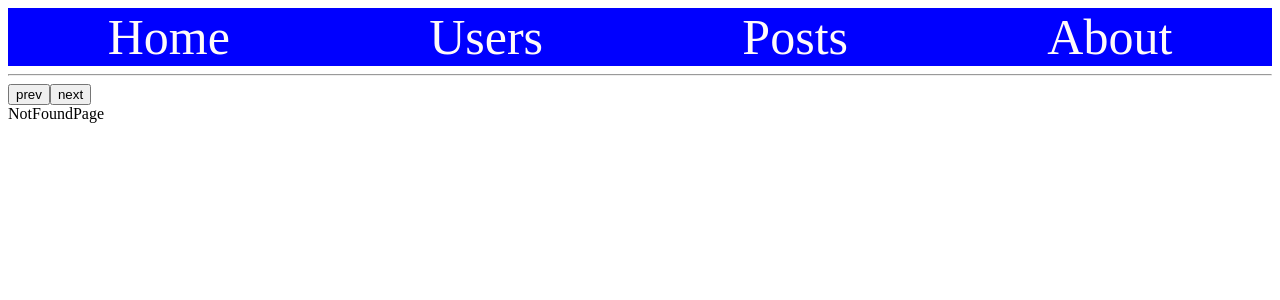
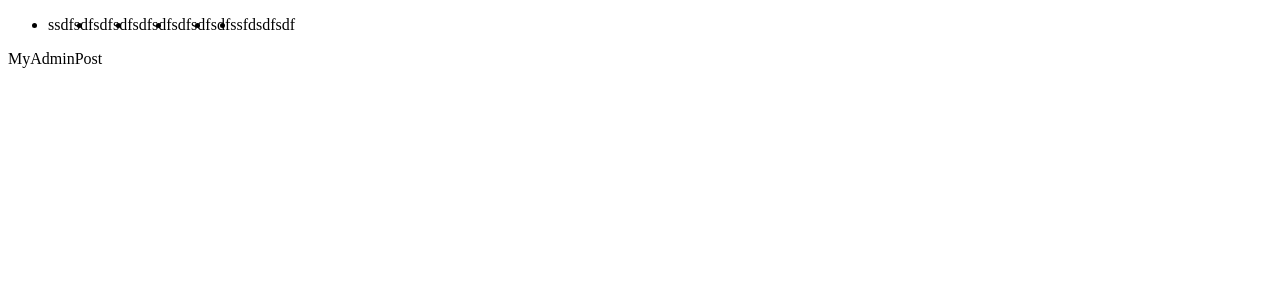
Before and after one commit to igorGavr/react-dec-2021, a React (Create React App) app: page /admin/post in a window 1280 px wide. Shown: the top 300 px of the page. Built offline with nearby package versions, Linux system fonts and the light colour scheme.

Commit message:
sdfsfsdf

```diff
--- a/src/App.js
+++ b/src/App.js
@@ -1,6 +1,8 @@
 import {Routes, Route, Navigate} from "react-router-dom";
 import {MainLayout} from "./layouts";
 import {AboutPage, HomePage, NotFoundPage, PostsPage, SinglePostPage, UsersPage} from "./pages";
+import {AdminLayout} from "./layouts/AdminLayout/AdminLayout";
+import {MyAdminPost} from "./pages/MyAdminPost/MyAdminPost";
 
 const App = () => {
     return (
@@ -15,6 +17,11 @@ const App = () => {
                 <Route path={'about'} element={<AboutPage/>}/>
                 <Route path={'*'} element={<NotFoundPage/>}/>
             </Route>
+
+            <Route path={'/admin'} element={<AdminLayout/>}>
+                <Route index element={<Navigate to={'post'}/>}/>
+                <Route path={'post'} element={<MyAdminPost/>}/>
+            </Route>
         </Routes>
     );
 };
--- a/src/components/Post/Post.js
+++ b/src/components/Post/Post.js
@@ -7,11 +7,11 @@ const Post = ({post}) => {
     const {id, title} = post;
     return (
         <div>
-            {/*{id} -- {title} <Button to={`${id}`} state={post}>get Details</Button>*/}
+            {id} -- {title} <Button to={`${id}`} state={post}>get Details</Button>
             {/*{id} -- {title} <button onClick={()=>navigate(id.toString(), {replace:true})}>go to users</button>*/}
-            <Link to={id.toString()} state={post} >
-                <button className={css.button}>{children}</button>
-            </Link>
+            {/*<Link to={id.toString()} state={post} >*/}
+            {/*    <button className={css.button}>{children}</button>*/}
+            {/*</Link>*/}
         </div>
     );
 };
--- /dev/null
+++ b/src/layouts/AdminLayout/AdminLayout.js
@@ -0,0 +1,21 @@
+import {Outlet} from "react-router-dom";
+
+const AdminLayout = () => {
+    return (
+        <div>
+            <div>
+                <ul style={{display:'flex'}}>
+                    <li>ssdfsdf</li>
+                    <li>sdfsdf</li>
+                    <li>sdfsdf</li>
+                    <li>sdfsdf</li>
+                    <li>sdfs</li>
+                    <li>sfdsdfsdf</li>
+                </ul>
+            </div>
+            <Outlet/>
+        </div>
+    );
+};
+
+export {AdminLayout};
--- /dev/null
+++ b/src/pages/MyAdminPost/MyAdminPost.js
@@ -0,0 +1,9 @@
+const MyAdminPost = () => {
+    return (
+        <div>
+            MyAdminPost
+        </div>
+    );
+};
+
+export {MyAdminPost};
--- a/src/pages/PostsPage/PostsPage.js
+++ b/src/pages/PostsPage/PostsPage.js
@@ -13,6 +13,7 @@ const PostsPage = () => {
     return (
         <div style={{display:'flex'}}>
             <div>{posts.map(post => <Post key={post.id} post={post}/>)}</div>
+
             <div><Outlet/></div>
         </div>
     );
```
